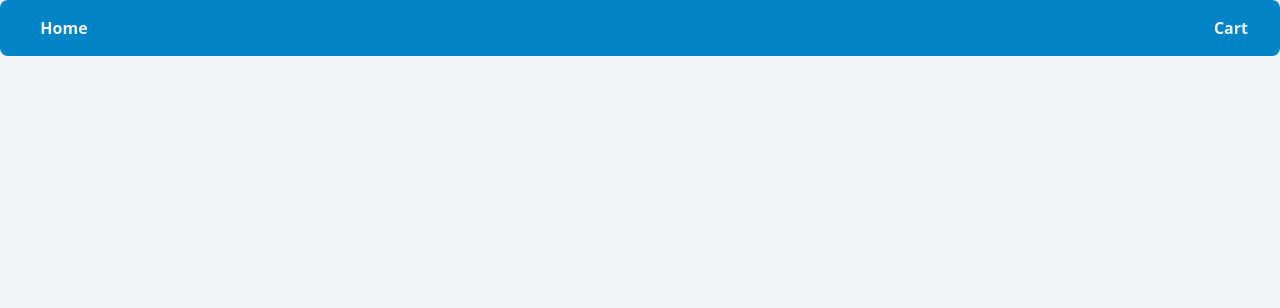
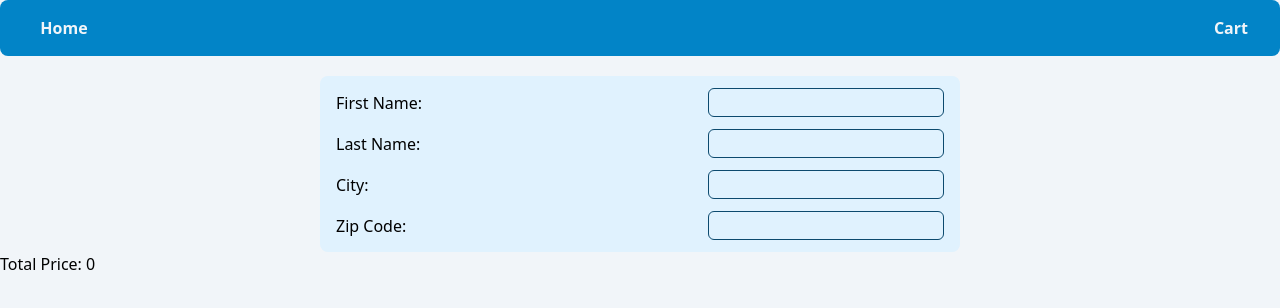
Before and after one commit to efdalyalcin/react_ts-book-shopping, a React (Create React App) app in the folder front/: page /react_ts-shopping-books/order in a window 1280 px wide. Shown: the top 308 px of the page. Built offline with nearby package versions, Linux system fonts and the light colour scheme.

Commit message:
order form is created, styling is in progress

```diff
--- /dev/null
+++ b/front/src/components/InputLine.tsx
@@ -0,0 +1,27 @@
+type Props = {
+  value: string;
+  onChangeHandler: (event: string) => void;
+  title: string;
+  labelId: string;
+};
+
+export default function InputLine({
+  value,
+  onChangeHandler,
+  title,
+  labelId,
+}: Props) {
+  return (
+    <div className="flex justify-between items-center">
+      <label htmlFor={labelId}>{title}</label>
+      <input
+        id={labelId}
+        type="text"
+        className="h-full rounded-md border bg-transparent py-1 px-4 text-right border-sky-900
+         focus:border-indigo-500 focus:ring-indigo-500 sm:text-sm"
+        value={value}
+        onChange={(e) => onChangeHandler(e.target.value)}
+      />
+    </div>
+  )
+}
--- a/front/src/pages/Cart.tsx
+++ b/front/src/pages/Cart.tsx
@@ -12,27 +12,30 @@ export default function Cart() {
   return (
     <div className="max-w-7xl mx-auto min-h-screen relative">
       <NavBar />
-      <div className="flex flex-wrap gap-5 p-5 justify-center">
+      <div className="flex flex-wrap gap-5 p-5 pb-16 justify-center">
         {booksWithQuantity.length
-          ? booksWithQuantity.map((bookWithAmount) => (
-              <div className="flex flex-col gap-4" key={bookWithAmount.book.id}>
-                <BookCard book={bookWithAmount.book} />
+          ? booksWithQuantity.map((bookWithQuantity) => (
+              <div
+                className="flex flex-col gap-4"
+                key={bookWithQuantity.book.id}
+              >
+                <BookCard book={bookWithQuantity.book} />
 
                 <div className="flex gap-1 items-center justify-center relative">
                   <button
-                    onClick={() => removeBook(bookWithAmount.book)}
+                    onClick={() => removeBook(bookWithQuantity.book)}
                     className="px-2 py-1 bg-sky-600 rounded"
                   >
                     -
                   </button>
-                  <p className="w-6 text-center">{bookWithAmount.quantity}</p>
+                  <p className="w-6 text-center">{bookWithQuantity.quantity}</p>
                   <button
-                    onClick={() => addBook(bookWithAmount.book)}
+                    onClick={() => addBook(bookWithQuantity.book)}
                     className="px-2 py-1 bg-sky-600 rounded"
                   >
                     +
                   </button>
-                  <button onClick={() => removeAll(bookWithAmount.book)}>
+                  <button onClick={() => removeAll(bookWithQuantity.book)}>
                     <img
                       src={trashCan}
                       alt="trash can"
@@ -42,11 +45,11 @@ export default function Cart() {
                 </div>
                 <div>
                   <p>
-                    <span className="font-bold">Total Amount: </span>
-                    {bookWithAmount.book.price * bookWithAmount.quantity}
+                    <span className="font-bold">Total Price: </span>
+                    {bookWithQuantity.book.price * bookWithQuantity.quantity}
                     <span className="font-bold">
                       {" "}
-                      {bookWithAmount.book.currency}
+                      {bookWithQuantity.book.currency}
                     </span>
                   </p>
                 </div>
--- a/front/src/pages/Order.tsx
+++ b/front/src/pages/Order.tsx
@@ -1,11 +1,67 @@
-import NavBar from '../components/NavBar'
+import { useCallback, useEffect, useState } from "react";
+import InputLine from "../components/InputLine";
+import NavBar from "../components/NavBar";
+import { useOrderBooks } from "../context/OrderContext";
 
 export default function Order() {
+  const { booksWithQuantity } = useOrderBooks();
 
+  const [firstName, setFirstName] = useState("");
+  const [lastName, setLastName] = useState("");
+  const [city, setCity] = useState("");
+  const [zipCode, setZipCode] = useState("");
+
+  const [totalPrice, setTotalPrice] = useState(0);
+
+  const handlePrice = useCallback(() => {
+    let total = 0;
+
+    booksWithQuantity.forEach((bookWithQuantity) => {
+      total += bookWithQuantity.book.price * bookWithQuantity.quantity;
+    });
+
+    setTotalPrice(total);
+  }, [booksWithQuantity]);
+
+  useEffect(() => handlePrice(), [handlePrice]);
 
   return (
     <div className="max-w-7xl mx-auto min-h-screen">
       <NavBar />
+
+      <form
+        className="flex flex-col gap-3 px-4 py-3 rounded-lg w-full md:w-1/2 bg-sky-100 mx-auto mt-5"
+        // onSubmit={(e) => handleSubmit(e)}
+      >
+        <div className="flex flex-col gap-3">
+          <InputLine
+            value={firstName}
+            onChangeHandler={setFirstName}
+            title={"First Name: "}
+            labelId={"firstName"}
+          />
+          <InputLine
+            value={lastName}
+            onChangeHandler={setLastName}
+            title={"Last Name:"}
+            labelId={"lastName"}
+          />
+          <InputLine
+            value={city}
+            onChangeHandler={setCity}
+            title={"City:"}
+            labelId={"city"}
+          />
+          <InputLine
+            value={zipCode}
+            onChangeHandler={setZipCode}
+            title={"Zip Code:"}
+            labelId={"zipCode"}
+          />
+        </div>
+      </form>
+
+      <div>Total Price: {totalPrice}</div>
     </div>
-  )
+  );
 }
--- a/front/src/react-app-env.d.ts
+++ b/front/src/react-app-env.d.ts
@@ -15,7 +15,7 @@ interface BooksWithQuantity {
   quantity: number;
 }
 
-interface OrderType {
+interface OrderInfoType {
   first_name: string;
   last_name: string;
   city: string;
```
